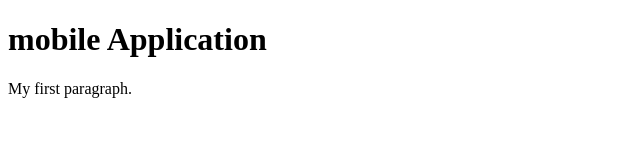
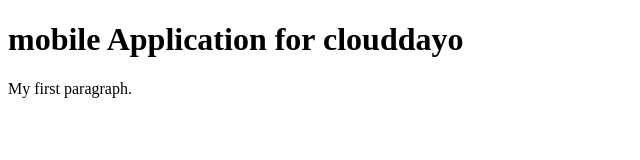
Before and after one commit to adetit/mobileapp, a plain HTML site: page index.html in a window 1280 px wide. Shown: the whole page, without its empty margins (0-640 px from the left). Drawn offline with Linux system fonts and the light colour scheme.

Commit message:
new commit

```diff
--- a/index.html
+++ b/index.html
@@ -2,7 +2,7 @@
 <html>
 <body>
 
-<h1>mobile Application</h1>
+<h1>mobile Application for clouddayo</h1>
 
 <p>My first paragraph.</p>
 
```
